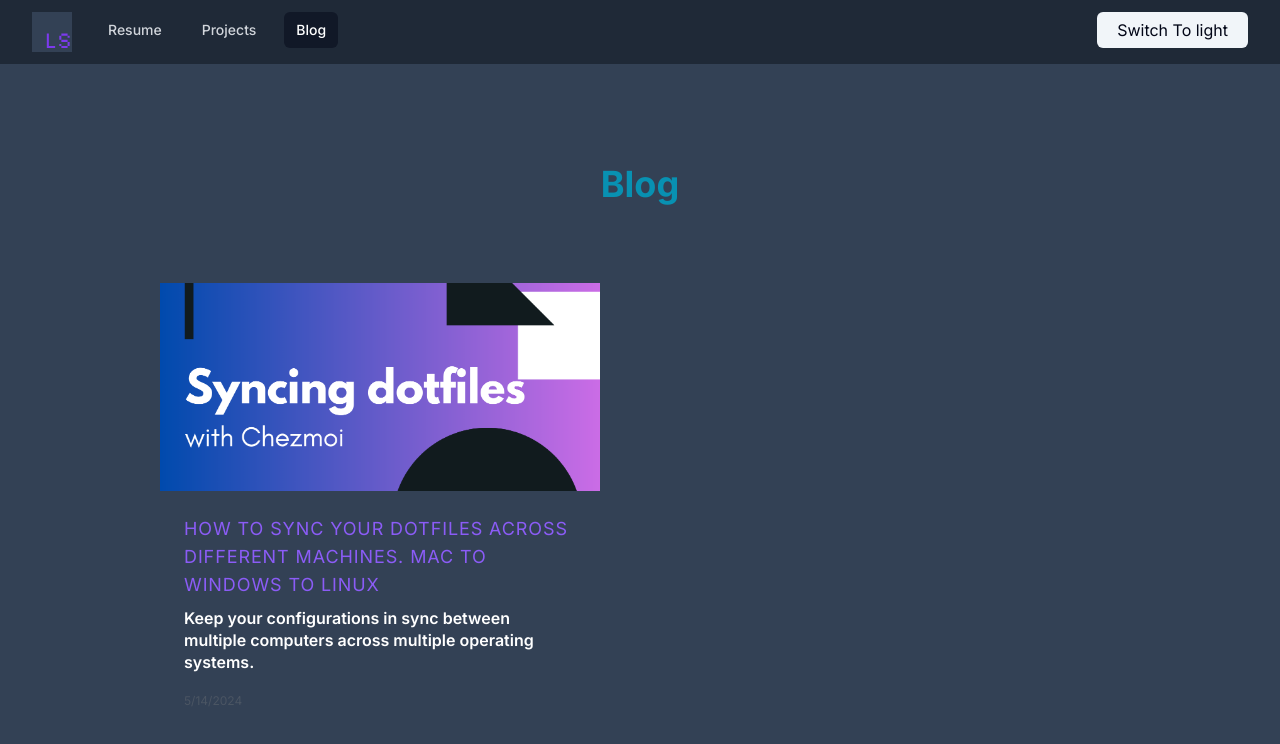
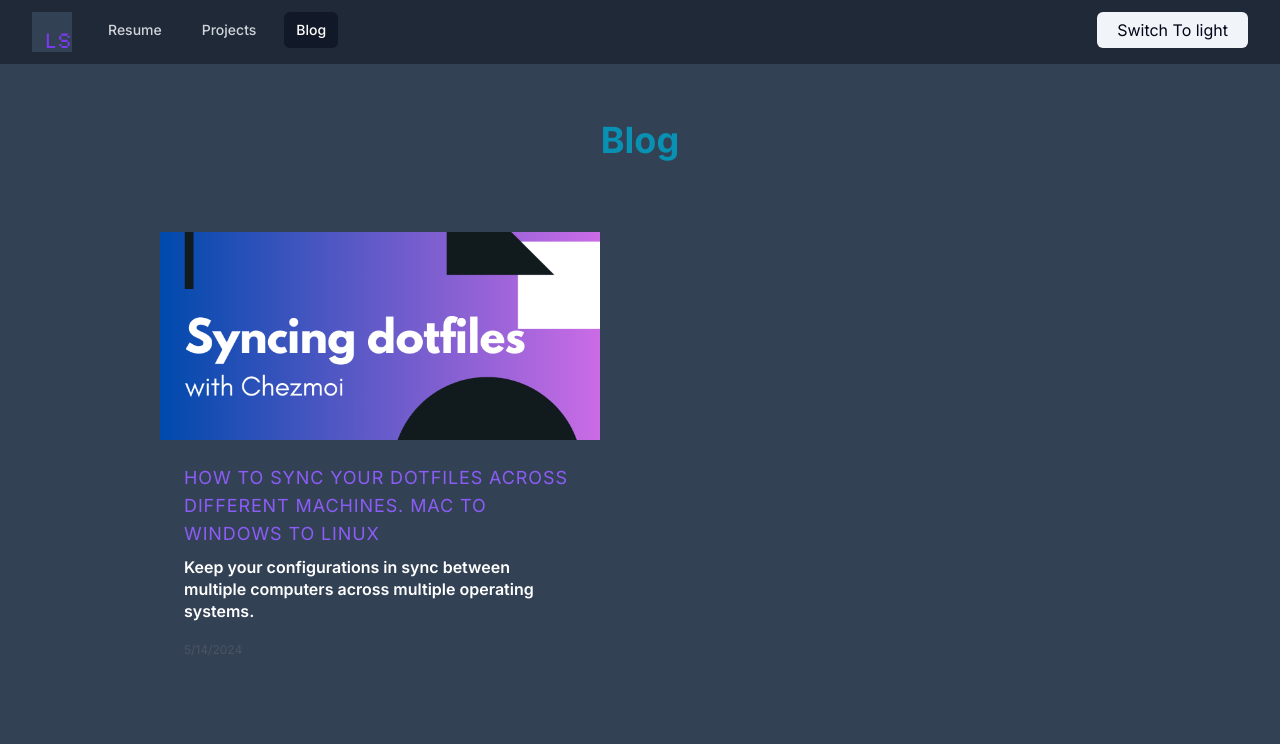
Before and after one commit to lukasasorensen/portfolio, a Next.js app: page /blog in a window 1280 px wide. Shown: the top 744 px of the page. Built offline with nearby package versions, Linux system fonts and the light colour scheme.

Commit message:
more style formatting

```diff
--- a/src/app/blog/[id]/page.tsx
+++ b/src/app/blog/[id]/page.tsx
@@ -24,7 +24,7 @@ export default function BlogArticle({ params }: { params: { id: string } }) {
 
   return (
     <main className={`flex min-h-screen flex-col items-center justify-around ${twColorClasses.BG_PRIMARY} p-24`}>
-      <a href="/projects" className={`absolute left-24 top-28 cursor-pointer text-lg ${twColorClasses.TEXT_TERTIARY}`}>
+      <a href="/blog" className={`absolute left-24 top-28 cursor-pointer text-lg ${twColorClasses.TEXT_TERTIARY}`}>
         &lt; Back
       </a>
       {article?.detailImages && <Carousel images={article?.detailImages} />}
--- a/src/app/blog/page.tsx
+++ b/src/app/blog/page.tsx
@@ -22,7 +22,7 @@ export default function Blog() {
   }
 
   return (
-    <main className={`flex min-h-screen flex-col items-center justify-around ${twColorClasses.BG_PRIMARY} p-24`}>
+    <main className={`flex min-h-screen flex-col items-center ${twColorClasses.BG_PRIMARY} px-24 py-14`}>
       <h1 className={`mb-10 text-center text-4xl font-bold ${twColorClasses.TEXT_SECONDARY}`}>Blog</h1>
       <div className="max-w-screen-lg space-y-6">
         <div className="grid grid-cols-1 gap-x-4 gap-y-8 md:grid-cols-2">
--- a/src/app/projects/page.tsx
+++ b/src/app/projects/page.tsx
@@ -9,7 +9,7 @@ export default function Portfolio() {
   const router = useRouter();
 
   return (
-    <main className={`flex min-h-screen flex-col items-center justify-around ${twColorClasses.BG_PRIMARY} p-24`}>
+    <main className={`flex min-h-screen flex-col items-center justify-around ${twColorClasses.BG_PRIMARY} px-24 py-14`}>
       <h1 className={`mb-10 text-center text-4xl font-bold ${twColorClasses.TEXT_SECONDARY}`}>Projects</h1>
       <div className="max-w-screen-lg space-y-6">
         <div className="grid grid-cols-1 gap-x-4 gap-y-8 md:grid-cols-2">
```
